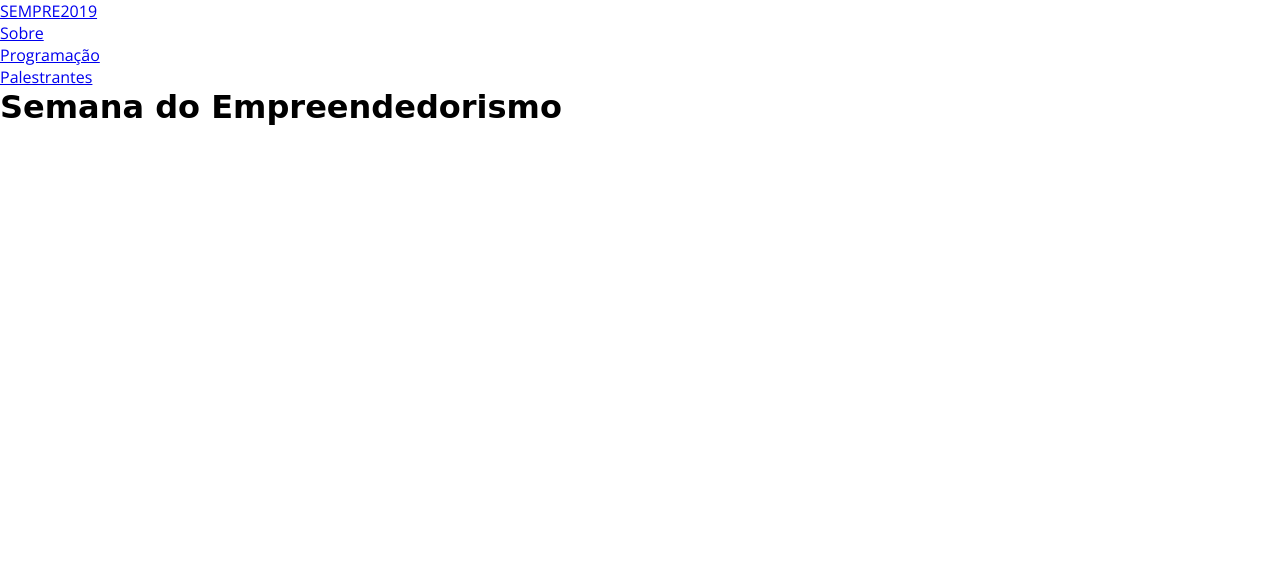
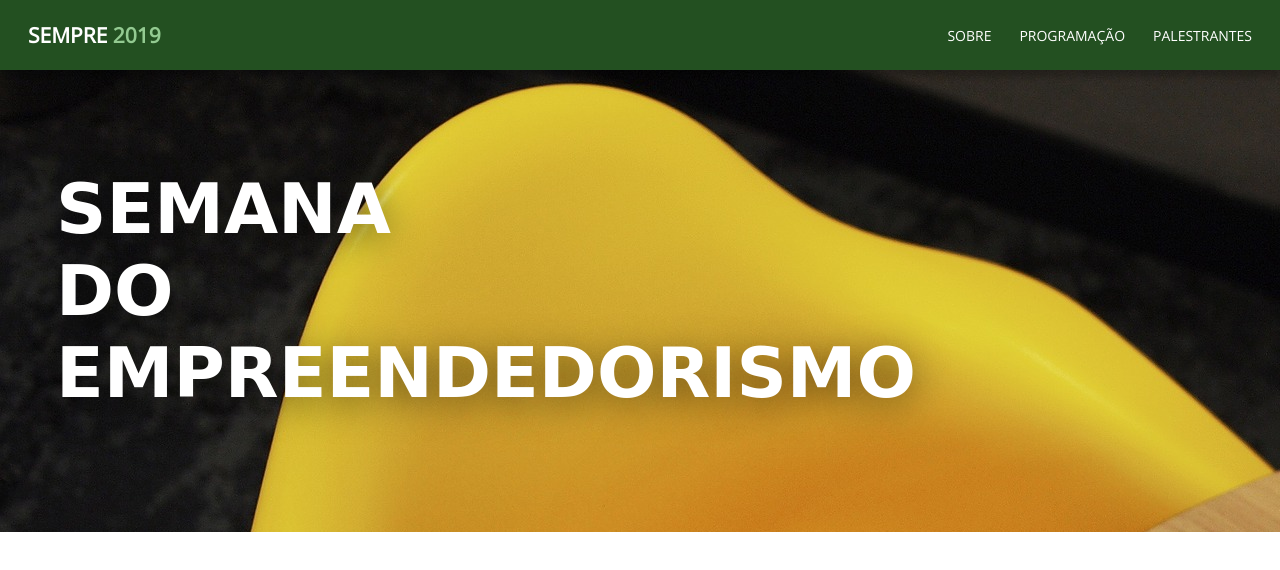
Before and after one commit to sempre2019/sempre2019.github.io, a plain HTML site: page docs/index.html in a window 1280 px wide. Drawn offline with nearby package versions, Linux system fonts and the light colour scheme; a web font is replaced by a local one.

Commit message:
estilo header adicionado

```diff
--- a/assets/css/main.css
+++ b/assets/css/main.css
@@ -33,3 +33,125 @@ h1 {
 h2 {
     font-family: 'Manjari', sans-serif;
 }
+
+/**=========================================**/
+
+/*MAIN HEADER*/
+
+.main-header {
+    position: relative;
+    background: rgb(58, 117, 56) url(../img/office-p.jpg);
+    height: 19rem;
+    background-repeat: no-repeat;
+    background-size: cover;
+    background-position: center;
+}
+
+.main-header-navbar {
+    display: flex;
+    align-items: center;
+    justify-content: center;
+    flex-direction: column;
+    height: 3.5rem;
+    padding: 0 1rem;
+    background: rgb(35, 80, 33);
+    box-shadow: 0 0.25rem 0.25rem rgba(0, 0, 0, 0.25);
+}
+
+.main-header-brand {
+    color: #FFF;
+    font-size: 0.75rem;
+    text-decoration: none;
+    text-transform: uppercase;
+    font-weight: bold;
+}
+
+.main-header-brand span {
+    color: rgb(147, 202, 145);
+}
+
+.main-header-menu {
+    display: flex;
+    margin-top: 0.3rem;
+}
+
+.main-header-menu li {
+    display: flex;
+    margin-left: 1rem;
+}
+
+.main-header-menu a {
+    color: #fff;
+    font-size: 0.5rem;
+    text-decoration: none;
+    text-transform: uppercase;
+}
+
+.main-header-headline {
+    position: absolute;
+    top: 6rem;
+    left: 2rem;
+    width: 16rem;
+    font-size: 1.5rem;
+    color: #fff;
+    text-transform: uppercase;
+    text-shadow: 0px 0.25rem 1.25rem rgba(0, 0, 0, 0.5);
+}
+
+/**=========================================**/
+
+/**MEDIA QUERIES**/
+
+@media (min-width: 540px) {
+    .main-header {
+        background: rgb(58, 117, 56) url(../img/office-m.jpg);
+    }
+
+    :root{
+        font-size: 20px;
+    }
+
+    .main-header-navbar {
+        flex-direction: row;
+        justify-content: space-between;
+        height: 2.5rem;
+    }
+
+    .main-header-menu {
+        margin-top: 0rem;
+    }
+
+    .main-header-headline {
+        font-size: 2.0rem;
+    }
+}
+
+@media (min-width: 720px) {
+    :root {
+        font-size: 22px;
+    }
+
+    .main-header-headline {
+        font-size: 2.5rem;
+    }
+}
+
+@media (min-width: 1024px) {
+    .main-header {
+        background: rgb(58, 117, 56) url(../img/office-g.jpg);
+    }
+
+    :root {
+        font-size: 28px;
+    }
+}
+
+@media(min-width: 1368px) {
+    :root {
+        font-size: 36px;
+    }
+}
+
+@media(min-width: 1700) {
+
+}
```
Also changed, not shown: docs/index.html (+1 -1 lines).
